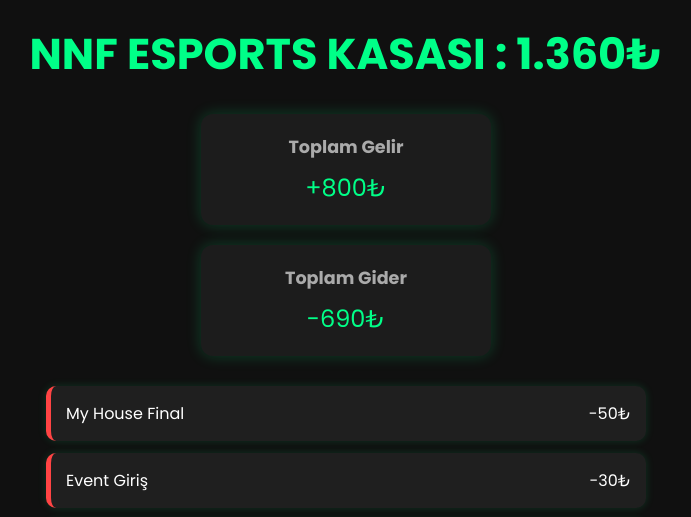
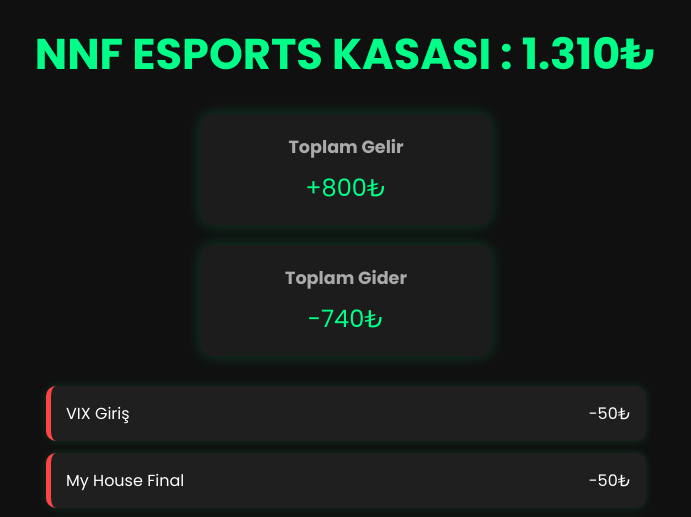
Before and after one commit to llkadir-a/No-Name-Force-Kasa, a plain HTML site: page index.html in a window 1280 px wide. Shown: the part 253-770 px from the top of the page, without its empty margins (294-985 px from the left). Drawn offline with Linux system fonts and the light colour scheme.

Commit message:
index.html

```diff
--- a/index.html
+++ b/index.html
@@ -174,7 +174,7 @@
 
   <header>
     <img src="f (1).png" alt="Takım Logosu" />
-    <div class="balance">NNF ESPORTS KASASI : 1.360₺</div>
+    <div class="balance">NNF ESPORTS KASASI : 1.310₺</div>
   </header>
 
 
@@ -185,7 +185,7 @@
     </div>
     <div class="summary-box">
       <h3>Toplam Gider</h3>
-      <p>-690₺</p>
+      <p>-740₺</p>
     </div>
   </div>
 
@@ -279,6 +279,10 @@
       <span>My House Final</span>
       <span>-50₺</span>
     </div>
+    <div class="transaction expense">
+      <span>VIX Giriş</span>
+      <span>-50₺</span>
+    </div>
   </div>
 
   <footer>
```
